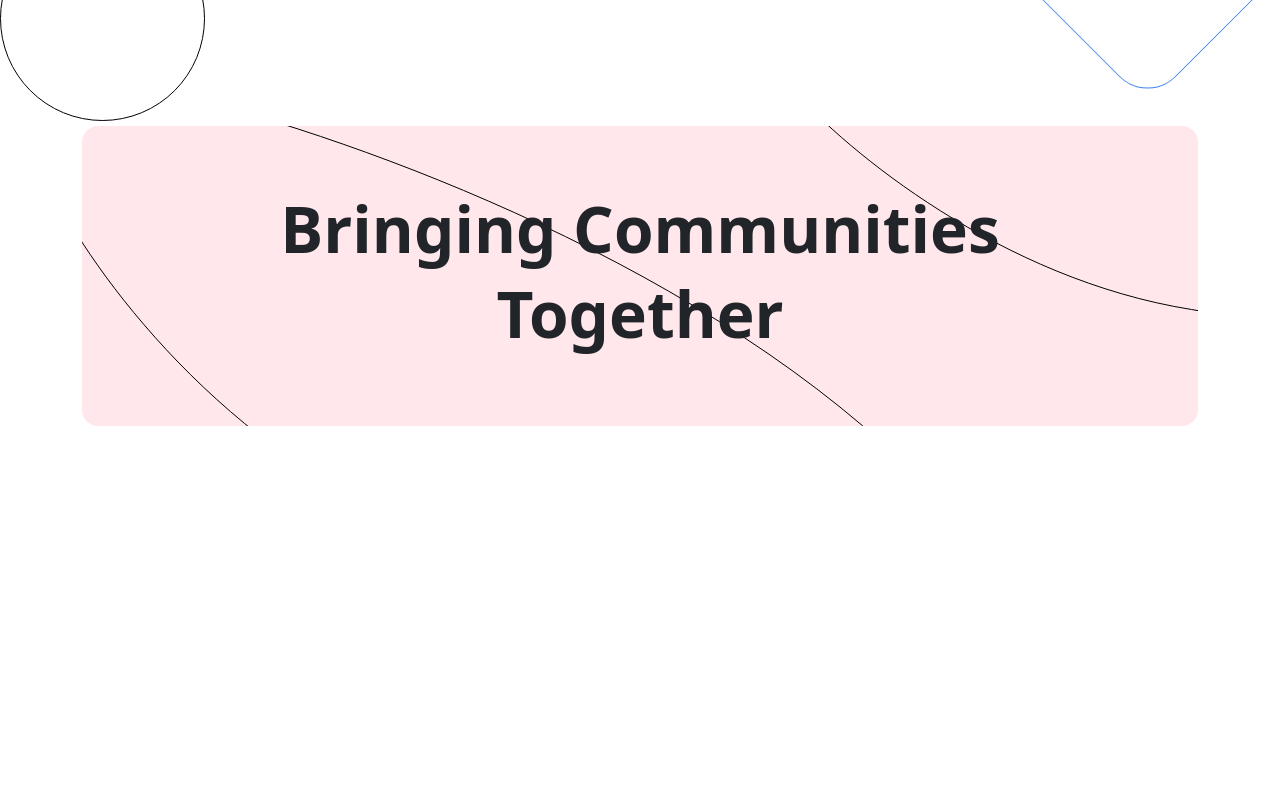
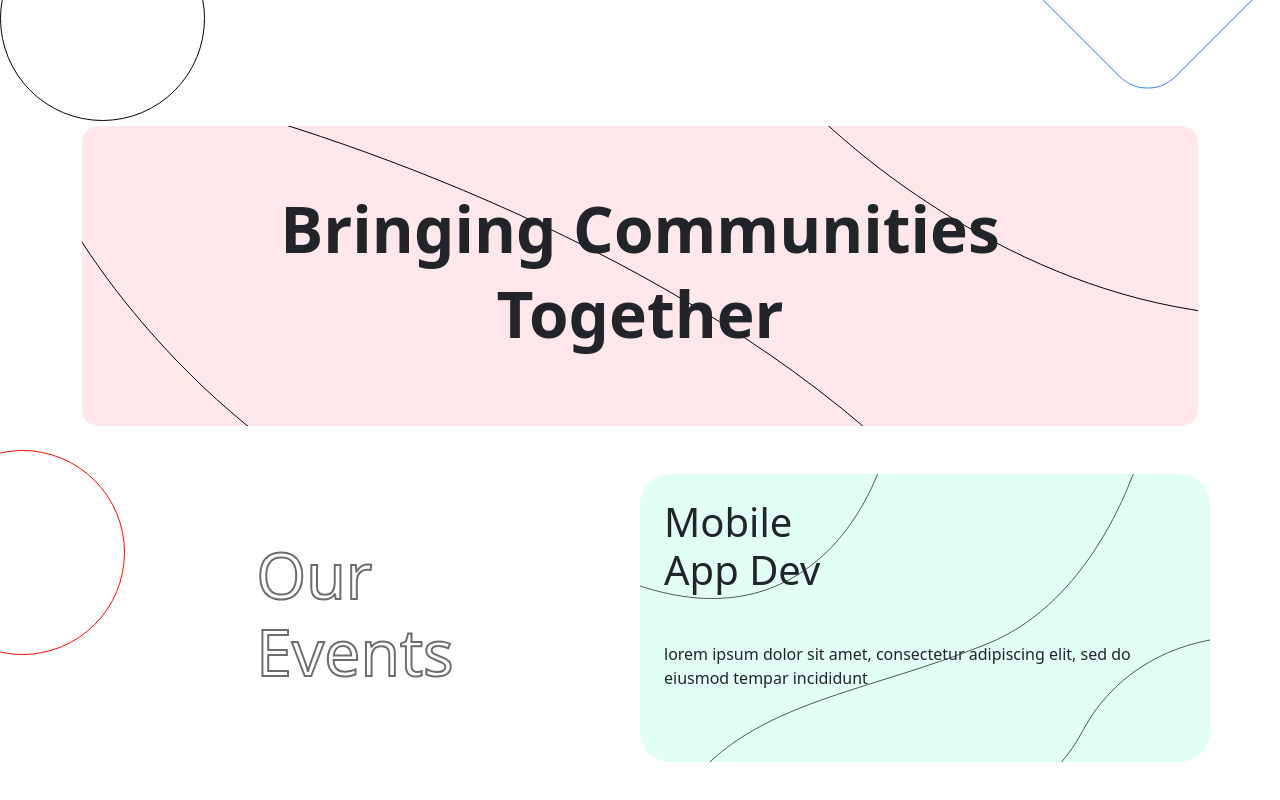
Before and after one commit to gdsc-uba/gdsc_web_frontend, a React (Create React App) app: page / in a window 1280 px wide. Shown: the part 679-1479 px from the top of the page. Before the commit the page ends 1105 px from the top, so only its background shows below. Built offline with nearby package versions, Linux system fonts and the light colour scheme.

Commit message:
feat: added section 3 of the homepage

```diff
--- a/src/App.css
+++ b/src/App.css
@@ -61,3 +61,23 @@ body{
   font-size: 4rem;
   font-weight: bolder;
 }
+
+.sheight .bg {
+  position: absolute;
+  left: -80px;
+  filter: invert(35%) sepia(91%) saturate(7487%) hue-rotate(355deg) brightness(97%) contrast(121%);
+}
+
+.stroke-white-text{
+    color: #fff;
+    -webkit-text-stroke: 2px rgba(0, 0, 0, 0.575);
+    font-size: 4rem;
+}
+
+.section-3-inner_right {
+  background-color: rgba(127, 255, 212, 0.233);
+  background-image: url('./assets/svgs/lines\ 4.svg');
+  background-size: cover;
+  background-position: center;
+  border-radius: 30px;
+}
--- a/src/pages/Home.js
+++ b/src/pages/Home.js
@@ -37,6 +37,23 @@ const Home = () => {
                     </div>
                 </div>
             </section>
+
+            <section className="container my-4 sheight">
+                <span className="bg">
+                    <svg width="205" height="205" viewBox="0 0 205 205" fill="none" xmlns="http://www.w3.org/2000/svg">
+                        <circle r="102" transform="matrix(1 0 0 -1 102.5 102.5)" stroke="black"/>
+                    </svg>
+                </span>
+                <div className="row py-4">
+                    <div className="col-md-6 d-flex align-items-center justify-content-center section-3-inner_left">
+                        <h1 className="stroke-white-text">Our<br /> Events</h1>
+                    </div>
+                    <div className="col-md-6 container py-4 ps-4 section-3-inner_right">
+                        <h1 className="mb-5">Mobile <br />App Dev</h1>
+                        <p className="mb-5">lorem ipsum dolor sit amet, consectetur adipiscing elit, sed do eiusmod tempar incididunt</p>
+                    </div>
+                </div>
+            </section>
         </div>
      );
 }
```
